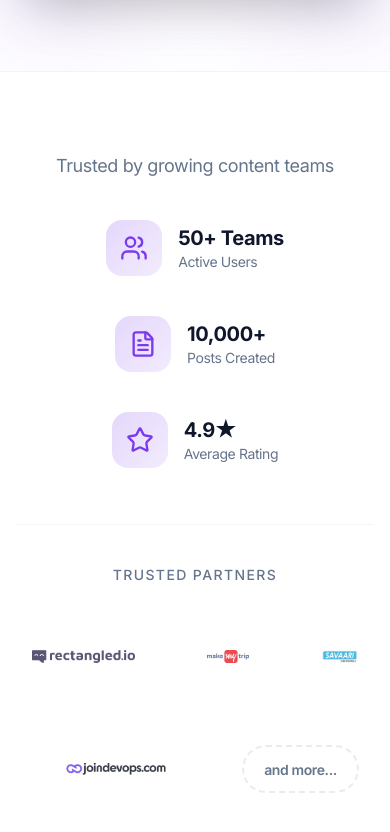
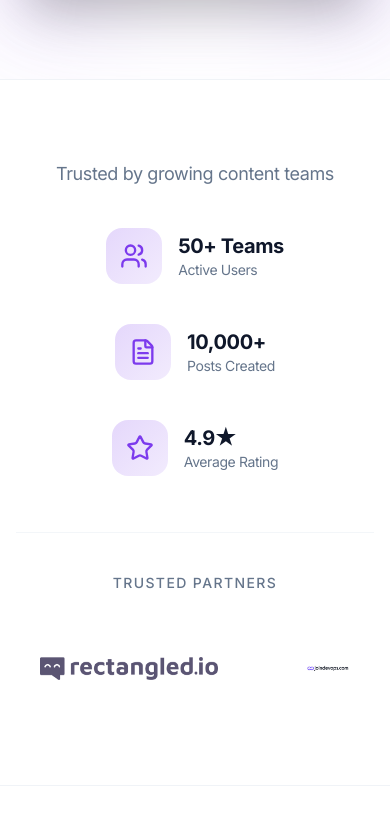
Before and after one commit to pranavchhipa/Virl_Webapp, a Next.js app: page / in a window 390 px wide. Shown: the part 1118-1950 px from the top of the page. Built offline with nearby package versions, Linux system fonts and the light colour scheme.

Commit message:
Update landing page logos and fix mobile spacing

```diff
--- a/components/landing-lovable/Hero.tsx
+++ b/components/landing-lovable/Hero.tsx
@@ -44,7 +44,7 @@ const Hero = () => {
   }, []);
 
   return (
-    <section className="relative min-h-screen flex items-center justify-center overflow-hidden pt-20">
+    <section className="relative min-h-screen flex items-start lg:items-center justify-center overflow-hidden pt-32 lg:pt-20">
       {/* Mesh Gradient Background */}
       <div className="absolute inset-0 -z-10 mesh-gradient" />
 
@@ -172,7 +172,7 @@ const Hero = () => {
         <span className="text-xs font-medium text-accent-foreground">Real-time Analytics</span>
       </motion.div>
 
-      <div className="container mx-auto px-4 sm:px-6 lg:px-8 py-20">
+      <div className="container mx-auto px-4 sm:px-6 lg:px-8 pb-20 pt-10 lg:py-20">
         <div className="flex flex-col lg:flex-row items-center gap-16 lg:gap-20">
           {/* Left Content */}
           <motion.div
--- a/components/landing-lovable/SocialProof.tsx
+++ b/components/landing-lovable/SocialProof.tsx
@@ -11,8 +11,6 @@ const stats = [
 
 const trustedPartners = [
   { name: "Rectangled", logo: "/assets/rectangled-logo.png" },
-  { name: "MakeMyTrip", logo: "/assets/makemytrip-logo.png" },
-  { name: "Savaari", logo: "/assets/savaari-logo.png" },
   { name: "JoinDevOps", logo: "/assets/joindevops-logo.png" },
 ];
 
@@ -62,54 +60,24 @@ const SocialProof = () => {
             Trusted Partners
           </p>
 
-          {/* Row 1: First 3 logos */}
-          <div className="flex items-center justify-center gap-10 md:gap-16 lg:gap-24 mb-8">
-            {trustedPartners.slice(0, 3).map((partner, index) => (
+          {/* Partners Logos */}
+          <div className="flex items-center justify-center gap-10 md:gap-16 lg:gap-24">
+            {trustedPartners.map((partner, index) => (
               <motion.div
                 key={partner.name}
                 initial={{ opacity: 0, scale: 0.9 }}
                 whileInView={{ opacity: 1, scale: 1 }}
                 viewport={{ once: true }}
                 transition={{ delay: 0.4 + index * 0.1 }}
-                className="group px-4 py-3 rounded-2xl hover:bg-muted/50 transition-all duration-300 flex items-center justify-center"
+                className="group px-6 py-4 rounded-2xl hover:bg-muted/50 transition-all duration-300 flex items-center justify-center"
               >
                 <img
                   src={partner.logo}
                   alt={partner.name}
-                  className="h-10 md:h-12 w-auto object-contain opacity-80 group-hover:opacity-100 transition-opacity duration-300"
+                  className="h-10 md:h-14 lg:h-16 w-auto object-contain opacity-80 group-hover:opacity-100 transition-opacity duration-300"
                 />
               </motion.div>
             ))}
-          </div>
-
-          {/* Row 2: JoinDevOps + and more */}
-          <div className="flex items-center justify-center gap-10 md:gap-16 lg:gap-24">
-            <motion.div
-              initial={{ opacity: 0, scale: 0.9 }}
-              whileInView={{ opacity: 1, scale: 1 }}
-              viewport={{ once: true }}
-              transition={{ delay: 0.6 }}
-              className="group px-8 py-5 rounded-2xl hover:bg-muted/50 transition-all duration-300 flex items-center justify-center"
-            >
-              <img
-                src="/assets/joindevops-logo.png"
-                alt="JoinDevOps"
-                className="h-14 md:h-16 lg:h-20 w-auto object-contain opacity-80 group-hover:opacity-100 transition-opacity duration-300"
-              />
-            </motion.div>
-
-            {/* And More */}
-            <motion.div
-              initial={{ opacity: 0, scale: 0.9 }}
-              whileInView={{ opacity: 1, scale: 1 }}
-              viewport={{ once: true }}
-              transition={{ delay: 0.8 }}
-              className="px-5 py-2.5 rounded-full border-2 border-dashed border-border/80 bg-muted/30"
-            >
-              <span className="text-sm md:text-base font-semibold text-muted-foreground">
-                and more...
-              </span>
-            </motion.div>
           </div>
         </motion.div>
       </div>
```
